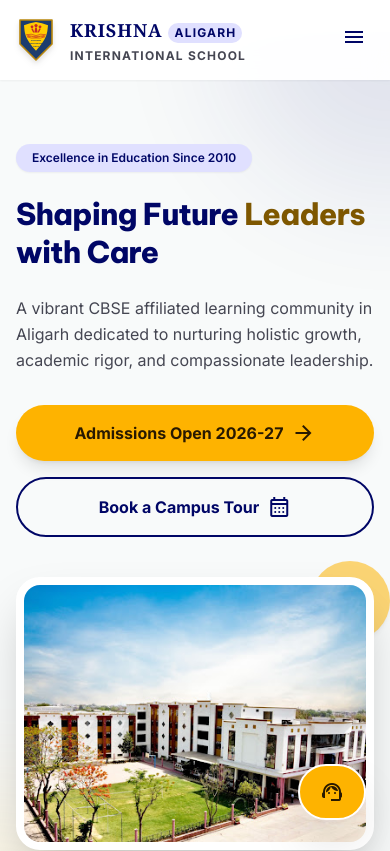
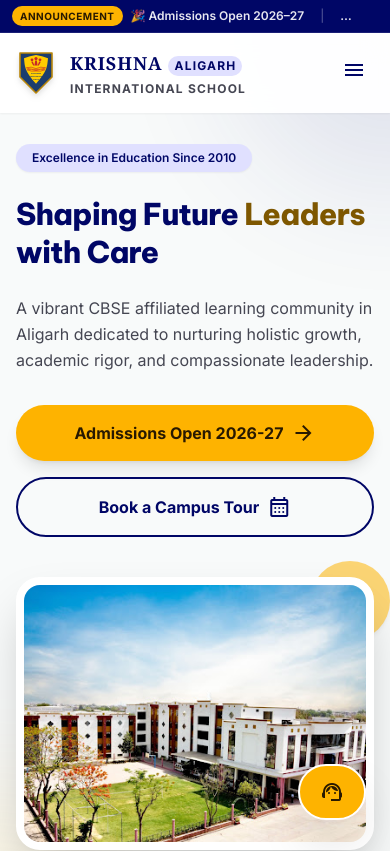
Before and after one commit to Avenger11764/DETTROIN-INT-Avinash-Website, a React (Vite) app: page / in a window 390 px wide. Shown: the top 851 px of the page. Built offline with nearby package versions, Linux system fonts and the light colour scheme.

Commit message:
Enable top live announcement bar on mobile and tablet screens

```diff
--- a/src/components/Navbar.jsx
+++ b/src/components/Navbar.jsx
@@ -40,21 +40,21 @@ const Navbar = () => {
 
   return (
     <header className="fixed top-0 w-full z-50">
-      <div className="bg-[#000666] text-white py-1.5 px-4 text-xs font-semibold overflow-hidden border-b border-white/10 hidden sm:block">
-        <div className="max-w-7xl mx-auto flex justify-between items-center">
-          <div className="flex items-center gap-3 overflow-hidden">
+      <div className="bg-[#000666] text-white py-1.5 px-3 sm:px-4 text-xs font-semibold overflow-hidden border-b border-white/10">
+        <div className="max-w-7xl mx-auto flex justify-between items-center gap-2">
+          <div className="flex items-center gap-2 sm:gap-3 overflow-hidden w-full sm:w-auto">
             <span className="bg-[#feb300] text-[#281900] px-2 py-0.5 rounded font-bold text-[10px] uppercase tracking-wider shrink-0">
               ANNOUNCEMENT
             </span>
-            <div className="truncate text-white/90 text-xs">
-              <span className="inline-block mr-6">🎉 Admissions Open for Academic Session 2026–27</span>
-              <span className="inline-block mr-6 font-normal opacity-40">|</span>
-              <span className="inline-block mr-6">🏆 100% Pass Result in CBSE Class X & XII Board Exams</span>
-              <span className="inline-block mr-6 font-normal opacity-40">|</span>
-              <span className="inline-block">🚌 AC Transport Service Available Across All Aligarh Routes</span>
+            <div className="truncate text-white/90 text-xs sm:text-xs">
+              <span className="inline-block mr-4 sm:mr-6">🎉 Admissions Open 2026–27</span>
+              <span className="inline-block mr-4 sm:mr-6 font-normal opacity-40">|</span>
+              <span className="inline-block mr-4 sm:mr-6">🏆 100% Pass Result in CBSE Class X & XII</span>
+              <span className="inline-block mr-4 sm:mr-6 font-normal opacity-40">|</span>
+              <span className="inline-block">🚌 AC Transport Across Aligarh</span>
             </div>
           </div>
-          <div className="flex items-center gap-4 shrink-0 text-xs text-white/80 font-medium">
+          <div className="hidden md:flex items-center gap-4 shrink-0 text-xs text-white/80 font-medium">
             <a href="tel:+919876543210" className="hover:text-[#feb300] transition-colors flex items-center gap-1">
               <span className="material-symbols-outlined text-sm">call</span>
               <span>+91 98765 43210</span>
```
